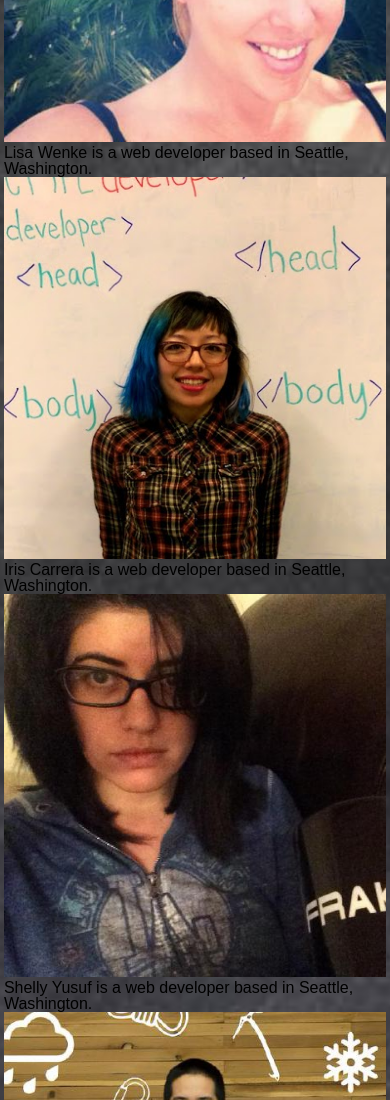
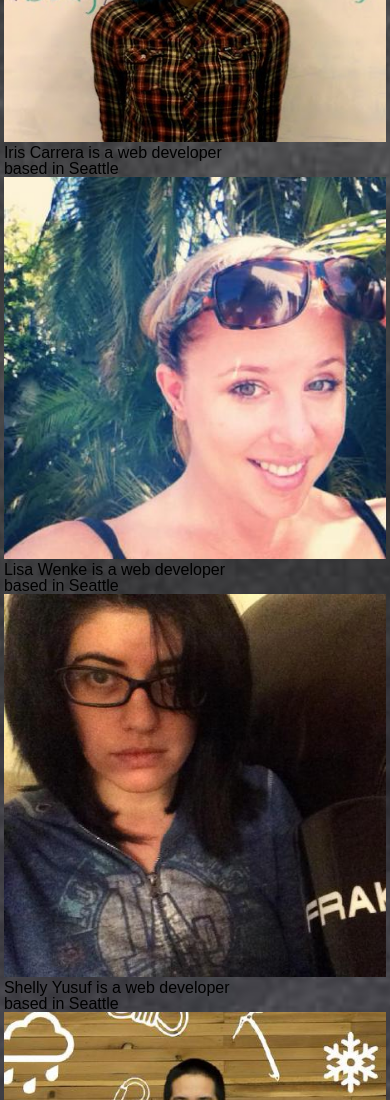
Before and after one commit to Ho-Luc/Food-Finder, a website: page public/index.html in a window 390 px wide. Shown: the part 900-2000 px from the top of the page. Drawn offline with nearby package versions, Linux system fonts and the light colour scheme; some packages are replaced by stand-ins of ours; files whose address does not match are found by name; a web font is replaced by a local one.

Commit message:
changed about-related divs to lis. Still working on responsiveness

```diff
--- a/public/css/layout.css
+++ b/public/css/layout.css
@@ -168,11 +168,33 @@
   justify-content: center;
 }
 
+.about-contents{
+  display:column;
+  /*margin-right:2%;*/
+    font-size:1em;
+
+}
+
+/*.about-box{
+  border:solid 1px white;
+}*/
+
+.about-container{
+  display:inline-block;
+  list-style:none;
+    color:white;
+}
 
 .about-us{
+  max-width: 100%;
   border-radius:50%;
-  height:100%;
-  width:100%;
+  height:40%;
+  width:40%;
+}
+
+.about-blurb{
+  font-size:1em;
+
 }
 
 @media only screen and (min-width: 640px) {
--- a/public/index.html
+++ b/public/index.html
@@ -107,30 +107,36 @@
         </section>
 
         <section id="about" class="tab-content">
-          <section class="about-content">
-            <div class="about-image">
-              <img class = "about-us" src="imgs/lisa.jpeg">
-            </div>
-            <p>Lisa Wenke is a web developer based in Seattle, Washington.</p>
-          </section>
-          <section class="about-content">
-            <div class="about-image">
-            <img class = "about-us" src="imgs/iris3.jpg">
-            </div>
-            <p>Iris Carrera is a web developer based in Seattle, Washington.</p>
-          </section>
-          <section class="about-content">
-            <div class="about-image">
-              <img class = "about-us" src="imgs/Shelly.jpeg">
-            </div>
-            <p>Shelly Yusuf is a web developer based in Seattle, Washington.</p>
-          </section>
-          <section class="about-content">
-            <div class="about-image">
-              <img class = "about-us" src="imgs/luc.jpeg">
-            </div>
-            <p>Luc Ho is a web developer based in Seattle, Washington.</p>
-          </section>
+          <ul>
+
+  <li class = "about-container">
+
+    <ul class = "about-box">
+    <li classs = "about-contents"><img class = "about-us"  src = "imgs/iris3.jpg"></li>
+       <!-- <li classs = "about-contents">iris</li> -->
+      <li classs = "about-contents">Iris Carrera is a web developer</li><li classs = "about-contents"> based in Seattle</li>
+      </ul>
+     <li class = "about-container">
+  <ul class = "about-box">
+    <li classs = "about-contents"><img class = "about-us" src = "imgs/lisa.jpeg"></li>
+       <!-- <li classs = "about-contents">iris</li> -->
+      <li classs = "about-contents">Lisa Wenke is a web developer </li><li classs = "about-contents">based in Seattle</li>
+      </ul>
+        <li class = "about-container">
+  <ul class = "about-box">
+    <li classs = "about-contents"><img class = "about-us" src = "imgs/Shelly.jpeg"></li>
+       <!-- <li classs = "about-contents">iris</li> -->
+      <li classs = "about-contents">Shelly Yusuf is a web developer </li><li classs = "about-contents">based in Seattle</li>
+      </ul>
+
+
+           <li class = "about-container">
+  <ul class = "about-box">
+    <li classs = "about-contents"><img class = "about-us"  src = "imgs/luc.jpeg"></li>
+       <!-- <li classs = "about-contents">iris</li> -->
+      <li classs = "about-contents">Luc Ho is a web developer</li><li classs = "about-contents"> based in Seattle</li>
+      </ul>
+</ul>
         </section>
       </main>
 
```
